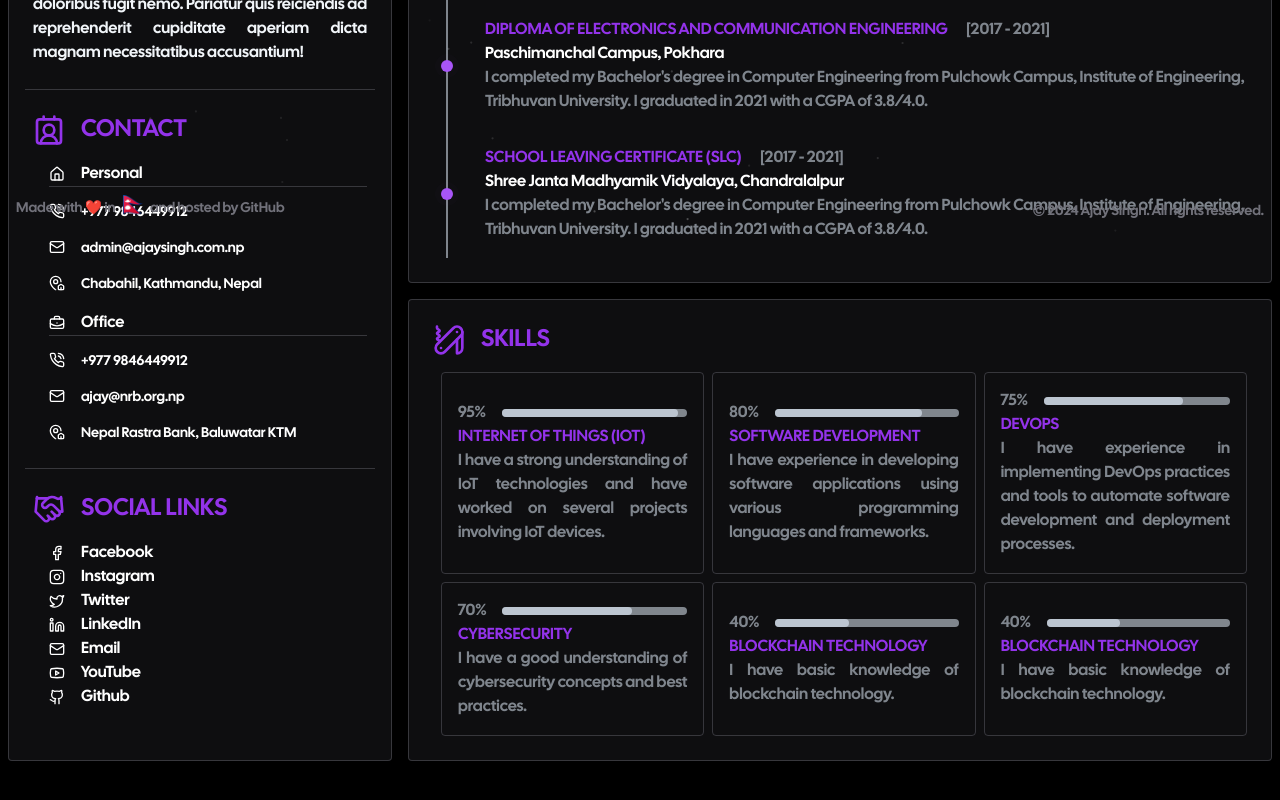
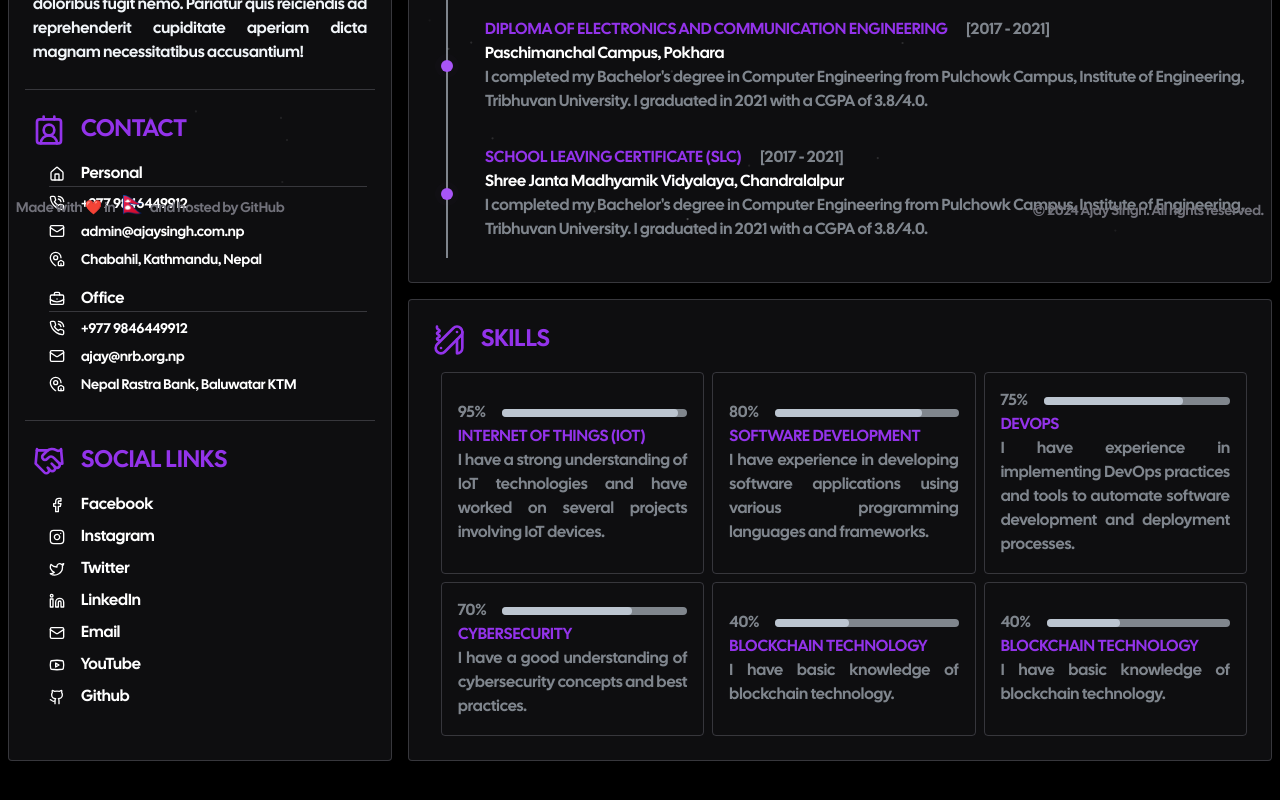
Before and after one commit to ajaysinghnp/portfolio-blog-theme, a Next.js app: page /resume in a window 1280 px wide. Shown: the part 562-1362 px from the top of the page. Built offline with nearby package versions, Linux system fonts and the light colour scheme; what tailwindcss-debug-screens would draw is missing.

Commit message:
resume social section gap adjusted

```diff
--- a/app/(root)/resume/page.tsx
+++ b/app/(root)/resume/page.tsx
@@ -44,7 +44,7 @@ const ResumePage = () => {
           <ul className="flex flex-col gap-4">
             {resume.contacts.map((contact, index) => {
               return (
-                <li className="flex flex-col gap-4 justify-center pl-4" key={index}>
+                <li className="flex flex-col gap-2 justify-center pl-4" key={index}>
                   <div className="flex gap-4 items-center border-b border-zinc-600/60">
                     {contact.label.toLocaleLowerCase() === "personal" && (
                       <Home className="h-4 w-4" />
@@ -77,7 +77,7 @@ const ResumePage = () => {
             <Handshake className="h-8 w-8 text-purple-600" />
             <h2 className="uppercase text-purple-600">Social Links</h2>
           </div>
-          <ul>
+          <ul className="flex flex-col gap-2">
             {Object.entries(socialMedia).map(([key, value]) => (
               <li key={key} className="flex gap-4 pl-4 items-center">
                 <Icon name={key} />
```
